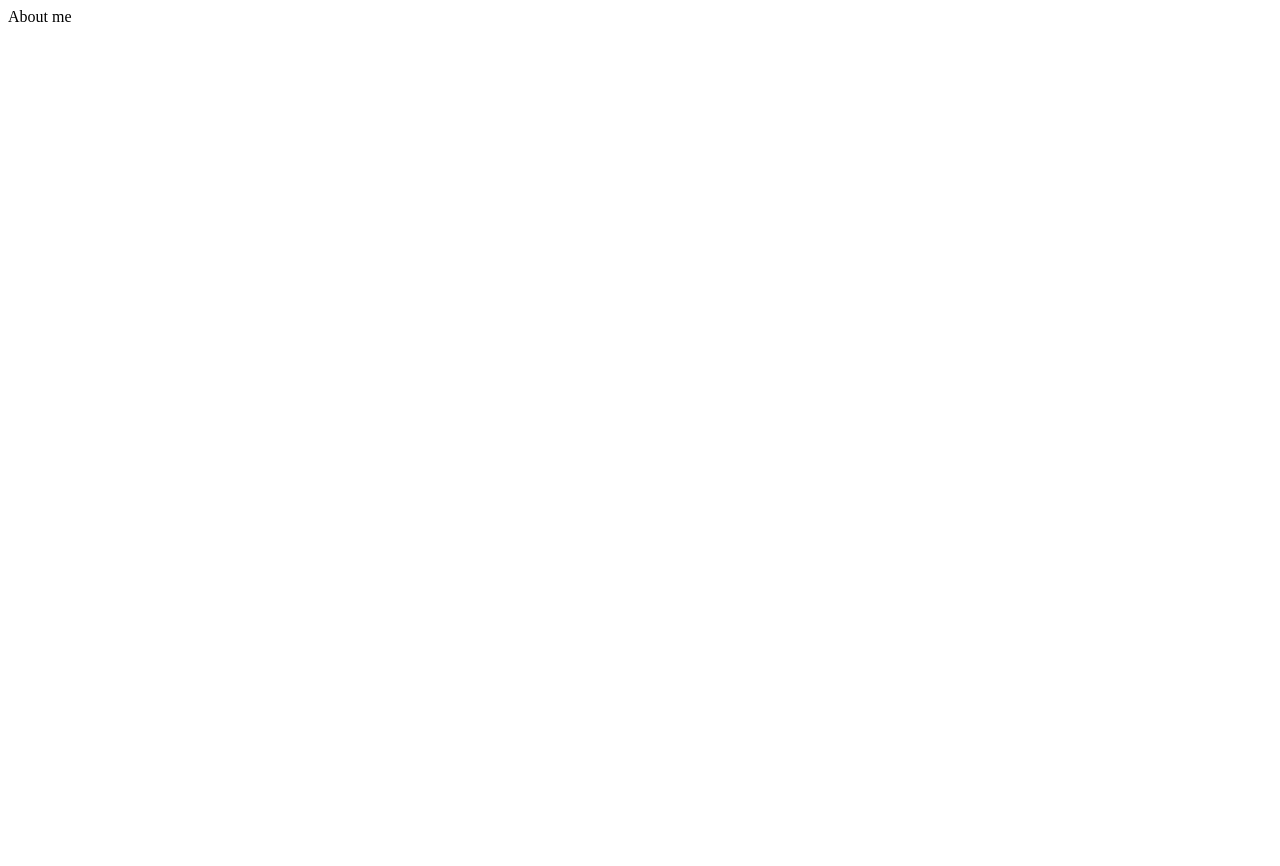
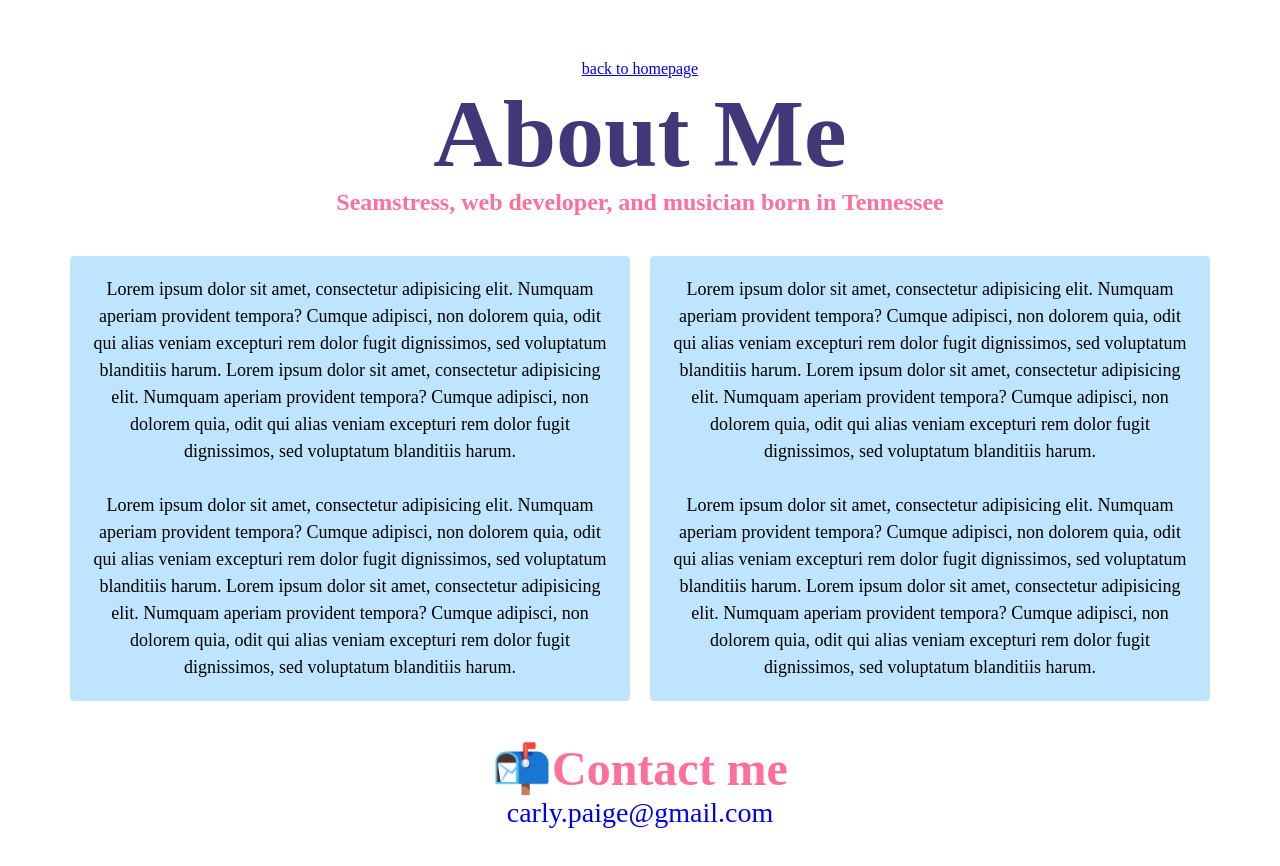
Before and after one commit to carlypaige/Portfolio, a plain HTML site: page about.html in a window 1280 px wide. Before the commit the page ends 800 px from the top, so only its background shows below. Drawn offline with Linux system fonts and the light colour scheme.

Commit message:
Importing code from codesandbox

```diff
--- a/about.html
+++ b/about.html
@@ -2,11 +2,56 @@
 <html lang="en">
   <head>
     <meta charset="UTF-8" />
-    <meta http-equiv="X-UA-Compatible" content="IE=edge" />
     <meta name="viewport" content="width=device-width, initial-scale=1.0" />
-    <title>Document</title>
+    <meta http-equiv="X-UA-Compatible" content="ie=edge" />
+    <title>SheCodes</title>
+    <link rel="stylesheet" href="style.css" />
   </head>
   <body>
-    About me
+    <a href="index.html">back to homepage</a>
+    <h1 class="lrg-heading">About Me</h1>
+    <h2>Seamstress, web developer, and musician born in Tennessee</h2>
+    <div class="text-columns">
+      <p class="column-1">
+        Lorem ipsum dolor sit amet, consectetur adipisicing elit. Numquam
+        aperiam provident tempora? Cumque adipisci, non dolorem quia, odit qui
+        alias veniam excepturi rem dolor fugit dignissimos, sed voluptatum
+        blanditiis harum. Lorem ipsum dolor sit amet, consectetur adipisicing
+        elit. Numquam aperiam provident tempora? Cumque adipisci, non dolorem
+        quia, odit qui alias veniam excepturi rem dolor fugit dignissimos, sed
+        voluptatum blanditiis harum.
+        <br />
+        <br />
+        Lorem ipsum dolor sit amet, consectetur adipisicing elit. Numquam
+        aperiam provident tempora? Cumque adipisci, non dolorem quia, odit qui
+        alias veniam excepturi rem dolor fugit dignissimos, sed voluptatum
+        blanditiis harum. Lorem ipsum dolor sit amet, consectetur adipisicing
+        elit. Numquam aperiam provident tempora? Cumque adipisci, non dolorem
+        quia, odit qui alias veniam excepturi rem dolor fugit dignissimos, sed
+        voluptatum blanditiis harum.
+      </p>
+      <p class="column-2">
+        Lorem ipsum dolor sit amet, consectetur adipisicing elit. Numquam
+        aperiam provident tempora? Cumque adipisci, non dolorem quia, odit qui
+        alias veniam excepturi rem dolor fugit dignissimos, sed voluptatum
+        blanditiis harum. Lorem ipsum dolor sit amet, consectetur adipisicing
+        elit. Numquam aperiam provident tempora? Cumque adipisci, non dolorem
+        quia, odit qui alias veniam excepturi rem dolor fugit dignissimos, sed
+        voluptatum blanditiis harum.
+        <br />
+        <br />
+        Lorem ipsum dolor sit amet, consectetur adipisicing elit. Numquam
+        aperiam provident tempora? Cumque adipisci, non dolorem quia, odit qui
+        alias veniam excepturi rem dolor fugit dignissimos, sed voluptatum
+        blanditiis harum. Lorem ipsum dolor sit amet, consectetur adipisicing
+        elit. Numquam aperiam provident tempora? Cumque adipisci, non dolorem
+        quia, odit qui alias veniam excepturi rem dolor fugit dignissimos, sed
+        voluptatum blanditiis harum.
+      </p>
+    </div>
+    <h2 class="contact" id="contact">📬Contact me</h2>
+    <a class="email-link" href="mailto:carly.paige@gmail.com"
+      >carly.paige@gmail.com</a
+    >
   </body>
 </html>
--- /dev/null
+++ b/src/style.css
@@ -0,0 +1,66 @@
+:root {
+  --primary-color: #fc709b;
+  --secondary-color: #43377a;
+  --box-shadow: 0 5px 10px rgba(0, 0, 0, 0.3);
+}
+body {
+  text-align: center;
+  margin: 60px;
+}
+h1 {
+  color: var(--secondary-color);
+  font-size: 48px;
+  margin: 0%;
+}
+h2 {
+  color: var(--primary-color);
+  margin-top: 0%;
+}
+.lrg-heading {
+  font-size: 96px;
+  font-weight: 900;
+}
+.links {
+  display: flex;
+  margin-top: 40px;
+  justify-content: center;
+}
+.contact-link {
+  margin: 20px;
+  padding: 20px 15px;
+  color: white;
+  background-color: var(--secondary-color);
+  text-decoration: none;
+  border-radius: 4px;
+  box-shadow: var(--box-shadow);
+}
+.about-link {
+  margin: 20px;
+  padding: 20px 15px;
+  color: var(--secondary-color);
+  border: 1px solid var(--secondary-color);
+  background-color: white;
+  text-decoration: none;
+  border-radius: 4px;
+}
+.text-columns {
+  display: flex;
+  margin: 30px 0;
+}
+.text-columns p {
+  margin: 10px;
+  background: rgb(190, 229, 253);
+  padding: 20px;
+  border-radius: 4px;
+  font-size: 18px;
+  line-height: 1.5;
+  text-align: center;
+}
+.contact {
+  font-size: 48px;
+  margin: 0%;
+}
+.email-link {
+  font-size: 28px;
+  text-decoration: none;
+}
```
Also changed, not shown: index.html (+12 -6 lines), 2 other files.
